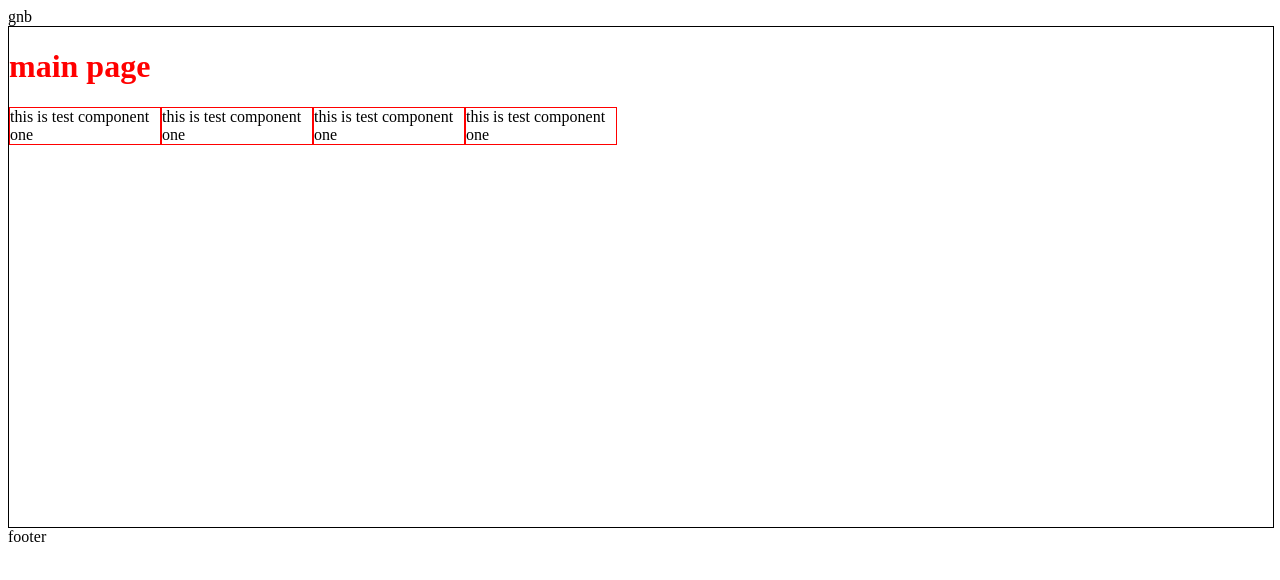
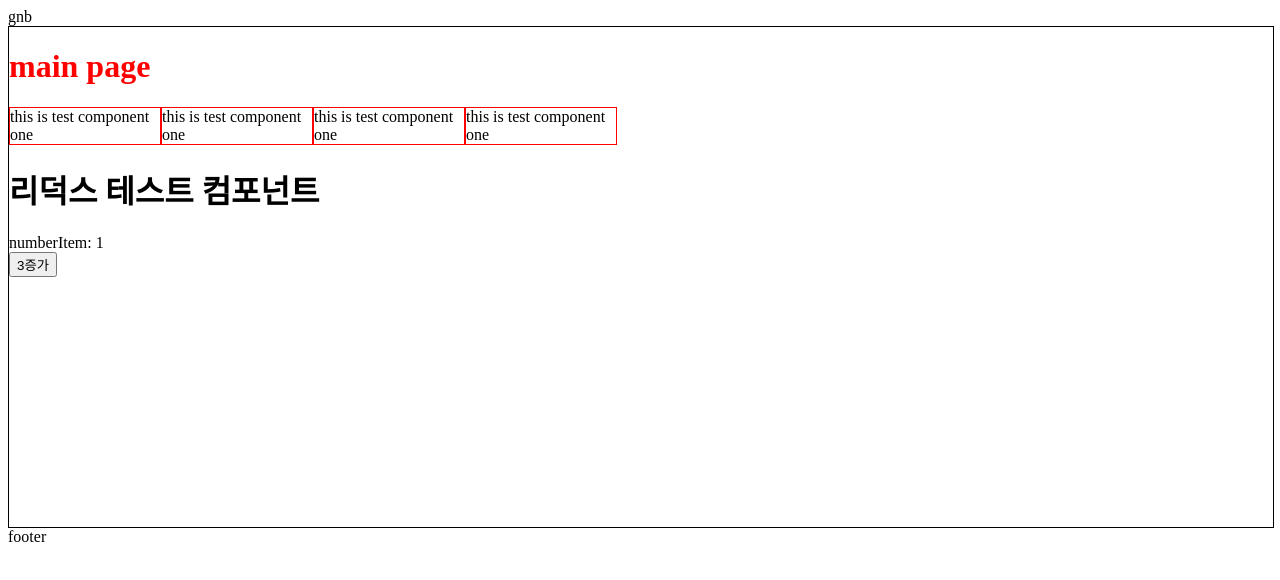
Before and after one commit to paperbag-dev/stamp-front, a React app: page / in a window 1280 px wide. Shown: the top 580 px of the page. Built offline with nearby package versions, Linux system fonts and the light colour scheme.

Commit message:
CHG: store를 react app에 bind

```diff
--- /dev/null
+++ b/src/components/ReduxTestComponent.tsx
@@ -0,0 +1,53 @@
+import React, { Component } from 'react';
+import { connect } from 'react-redux';
+
+import { StoreState } from 'store';
+import { ListItem } from 'store/testModule/types';
+import { increaseNumberItem } from 'store/testModule/actions';
+
+interface OwnProps {
+}
+
+interface StateProps {
+  numberItem: number,
+  listItems: ListItem[],
+}
+
+interface DispatchProps {
+  increaseNumberItem: typeof increaseNumberItem,
+}
+
+interface State {
+}
+
+type Props = OwnProps & DispatchProps & StateProps;
+
+class ReduxTestComponent extends Component<Props, State> {
+  increaseNumber = (number:number) => (event:any) => {
+    this.props.increaseNumberItem(number);
+  };
+
+  render() {
+    return (
+      <div>
+        <h1>리덕스 테스트 컴포넌트</h1>
+        <div>numberItem: <span>{ this.props.numberItem }</span></div>
+        <button onClick={this.increaseNumber(3)}>3증가</button>
+      </div>
+    )
+  }
+}
+
+const mapStateToProps = (state:StoreState):StateProps => ({
+  numberItem: state.testModule.numberItem,
+  listItems: state.testModule.listItems,
+});
+
+const mapDispatchToProps = (dispatch:Function):DispatchProps => ({
+  increaseNumberItem: (number:number) => dispatch(increaseNumberItem(number)),
+});
+
+export default connect(
+  mapStateToProps,
+  mapDispatchToProps
+)(ReduxTestComponent);
--- a/src/index.tsx
+++ b/src/index.tsx
@@ -1,10 +1,23 @@
 import React from 'react';
 import ReactDOM from 'react-dom';
-// import App from './App';
+
+import { createStore } from 'redux';
+import { Provider } from 'react-redux';
+import rootReducer from './store';
+
 import Root from './client/Root';
 import * as serviceWorker from './serviceWorker';
 
-ReactDOM.render(<Root />, document.getElementById('root'));
+
+const store = createStore(rootReducer);
+console.log(store.getState());
+
+ReactDOM.render(
+  <Provider store={store}>
+    <Root />
+  </Provider>,
+  document.getElementById('root')
+);
 
 // If you want your app to work offline and load faster, you can change
 // unregister() to register() below. Note this comes with some pitfalls.
--- a/src/pages/Main.tsx
+++ b/src/pages/Main.tsx
@@ -1,6 +1,7 @@
 import React from 'react';
 
 import TestComponentOne from 'components/TestComponentOne';
+import ReduxTestComponent from 'components/ReduxTestComponent';
 
 import './style/Main.scss';
 
@@ -16,6 +17,9 @@ export default class Main extends React.Component {
           <div className={"item"}><TestComponentOne /></div>
           <div className={"item"}><TestComponentOne /></div>
         </div>
+        <div>
+          <ReduxTestComponent />
+        </div>
       </div>
     )
   }
--- a/src/store/index.ts
+++ b/src/store/index.ts
@@ -1,6 +1,11 @@
 import { combineReducers } from 'redux';
-import testModuleReducer from './testModule/reducer';
+import testModule from './testModule/reducer';
+import { TestModuleState } from './testModule/types';
 
-export default combineReducers({
-  testModuleReducer,
+export interface StoreState {
+    testModule: TestModuleState;
+}
+
+export default combineReducers<StoreState>({
+  testModule,
 });
--- a/src/store/testModule/reducer.ts
+++ b/src/store/testModule/reducer.ts
@@ -15,6 +15,15 @@ export default function reducer(state: TestModuleState = initialState, action: {
         numberItem: state.numberItem + action.payload,
       };
     }
+    case Actions.APPEND_LIST_ITEM: {
+      return {
+        ...state,
+        listItems: [
+          ...state.listItems,
+          action.payload,
+        ]
+      };
+    }
     default:
       return state;
   }
```
